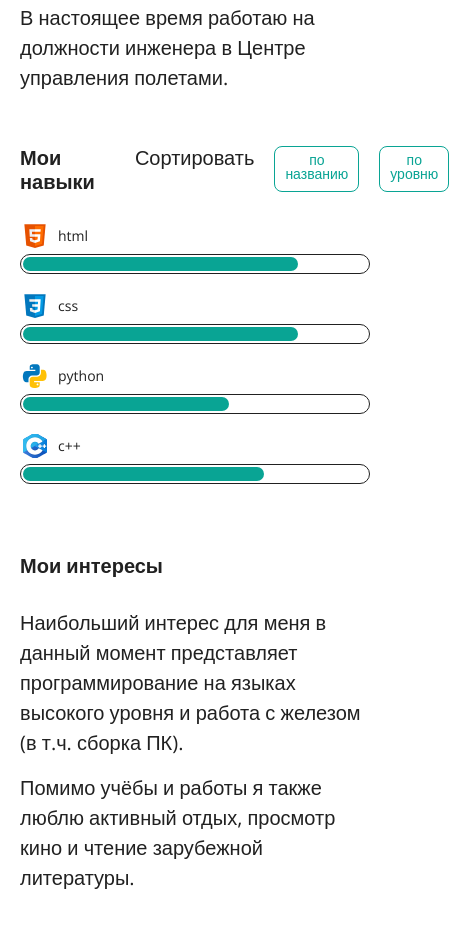
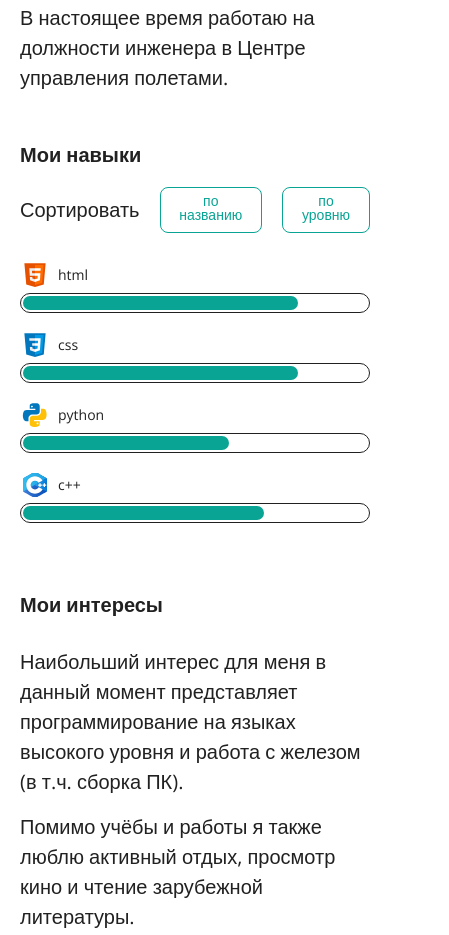
Before and after one commit to Karl20248/portfolio, a plain HTML site: page index.html in a window 390 px wide. Shown: the part 1157-2092 px from the top of the page, 449 px wide, since content can reach past the window. Drawn offline with nearby package versions, Linux system fonts and the light colour scheme.

Commit message:
Мелочь

```diff
--- a/css/style.css
+++ b/css/style.css
@@ -299,9 +299,9 @@ button:hover {
 .skills {
     display: flex;
     flex-direction: column;
+    margin-bottom: 40px;
     align-items: flex-start;
     padding: 0;
-    gap: 30px;
 }
 
 .skills h2 {
@@ -309,14 +309,14 @@ button:hover {
 }
 
 .skills-header {
-    flex-wrap: nowrap;
+    flex-wrap: wrap;
     width: 100%;
     display: flex;
     flex-direction: row;
     justify-content: space-between;
     align-items: baseline;
     padding: 0;
-    gap: 40px;
+    gap: 20px;
 }
 
 .skills-button {
@@ -549,17 +549,34 @@ button:hover {
           padding: 30px 0px 30px;
         }
 
+        .social {
+          gap: 15px;
+        }
+
         .skills p {
           margin-bottom: 0;
         }
 
+        .skills-header {
+        display: flex;
+        margin-bottom: 30px;
+        }
+
+        .skills-button {
+        display: flex;
+        gap: 20px;
+        align-items: center;
+        }
+
         .skills-button button {
+          border-radius: 8px;
+          padding: 6px 10px 10px 10px;
           text-align: center;
         }
 
   }
 
-  @media screen and (max-width: 360px) {
+  @media screen and (max-width: 380px) {
 
     section {
       margin-top: 50px;
@@ -587,6 +604,7 @@ button:hover {
         gap: 10px;
         width: 100%;
         flex-direction: column;
+        align-items: start;
       }
 
       .skills-button button {
@@ -601,9 +619,11 @@ button:hover {
         display: inline-flex;
         flex-direction: column;
         margin-bottom: 20px;
+        gap: 15px;
       }
 
       .social {
         flex-wrap: wrap;
+        gap: 15px;
       }
     }
```
